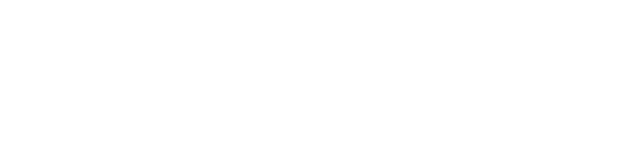
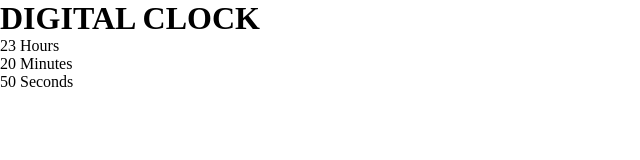
Before and after one commit to ismailyazici1988/digital-clock, a plain HTML site: page index.html in a window 1280 px wide. Shown: the whole page, without its empty margins (0-640 px from the left). Drawn offline with Linux system fonts and the light colour scheme.

Commit message:
create index file

```diff
--- a/index.html
+++ b/index.html
@@ -8,6 +8,26 @@
     <title>Digital Clock</title>
   </head>
   <body>
+    <div class="clock">
+      <h1>DIGITAL CLOCK</h1>
+      <div class="time">
+        <!-- Saat -->
+        <div>
+          <span id="hour">23</span>
+          <span class="text">Hours</span>
+        </div>
+        <!-- Dakika -->
+        <div>
+          <span id="minutes">20</span>
+          <span class="text">Minutes</span>
+        </div>
+        <!-- Saniye -->
+        <div>
+          <span class="seconds">50</span>
+          <span class="text">Seconds</span>
+        </div>
+      </div>
+    </div>
     <script src="app.js"></script>
   </body>
 </html>
```
